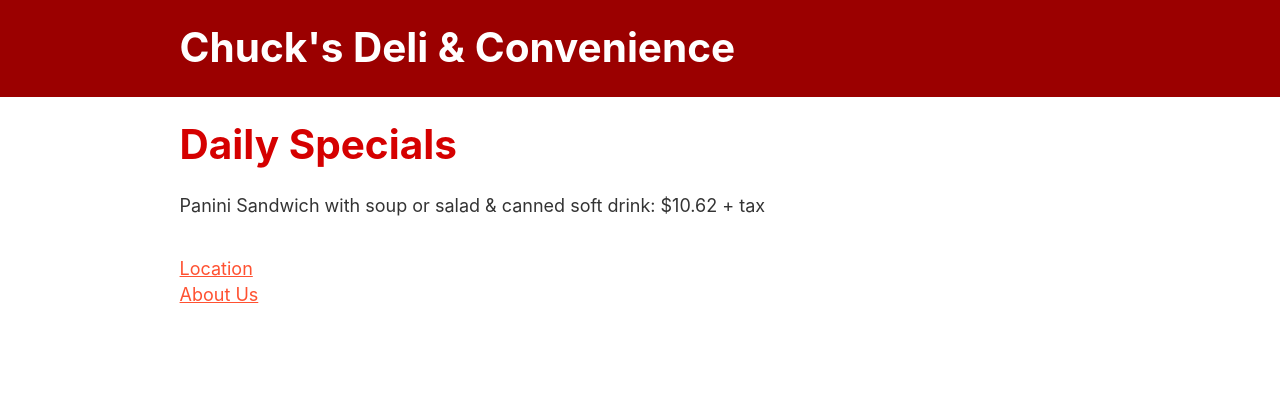
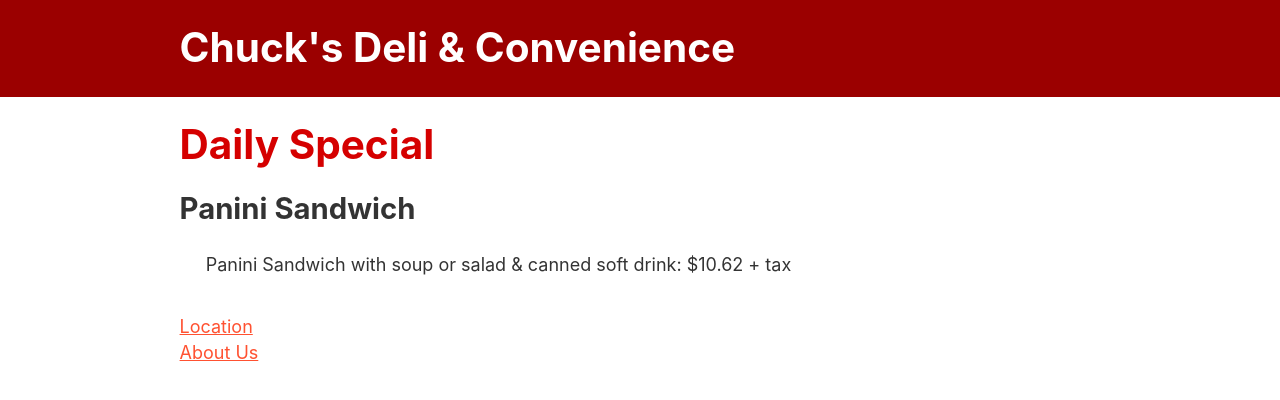
Before and after one commit to ccp92/chucks-deli, a Gatsby site: page /daily-specials in a window 1280 px wide. Built offline with nearby package versions, Linux system fonts and the light colour scheme; Gatsby itself is replaced by a stand-in of ours.

Commit message:
Update Daily Special menu

```diff
--- a/src/pages/daily-specials.tsx
+++ b/src/pages/daily-specials.tsx
@@ -1,13 +1,18 @@
 import * as React from "react"
 
 import Layout from "../components/layout"
+import MenuSection from "../components/menu"
 import Seo from "../components/seo"
 
 const DailySpecialsPage = () => (
   <Layout>
     <Seo title="Daily Specials" />
-    <h1>Daily Specials</h1>
-    <p>Panini Sandwich with soup or salad & canned soft drink: $10.62 + tax</p>
+    <h1>Daily Special</h1>
+    <MenuSection header="Panini Sandwich" anchor="panini">
+      <p>
+        Panini Sandwich with soup or salad & canned soft drink: $10.62 + tax
+      </p>
+    </MenuSection>
   </Layout>
 )
 
```
